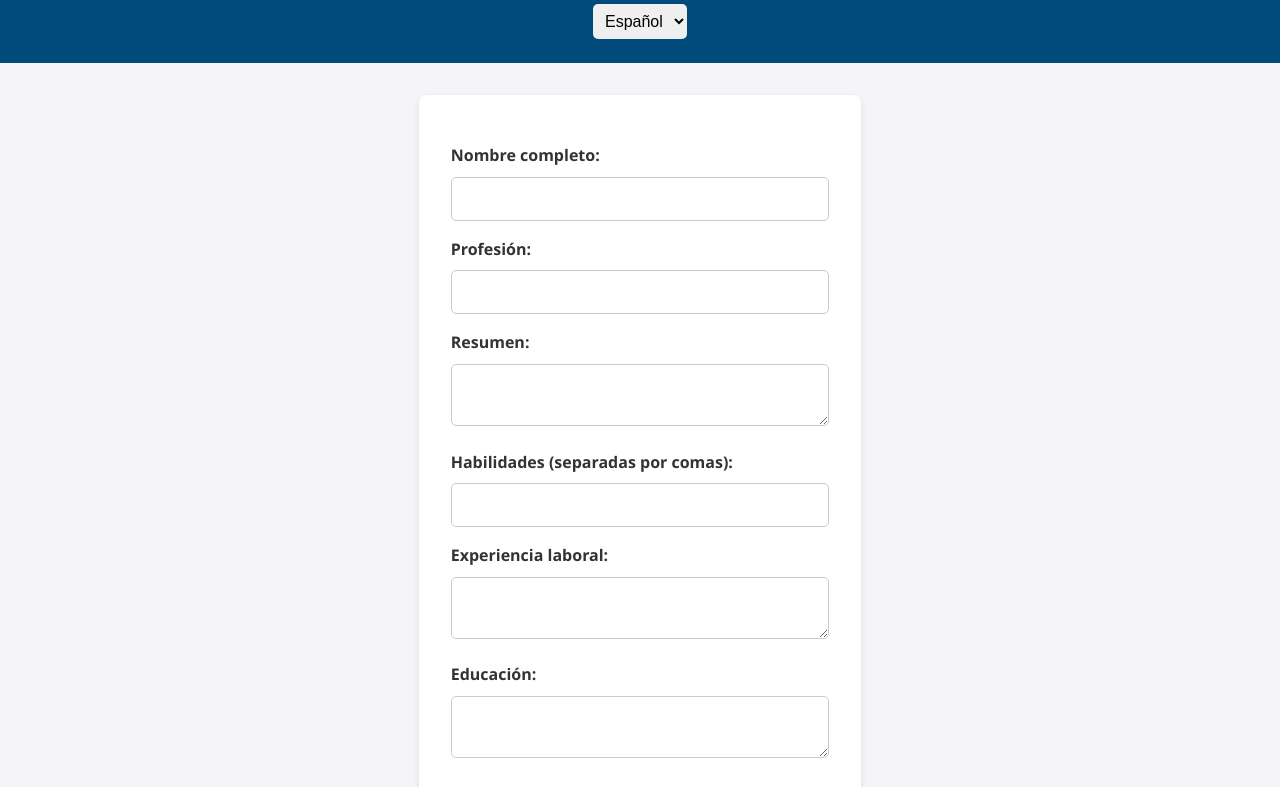
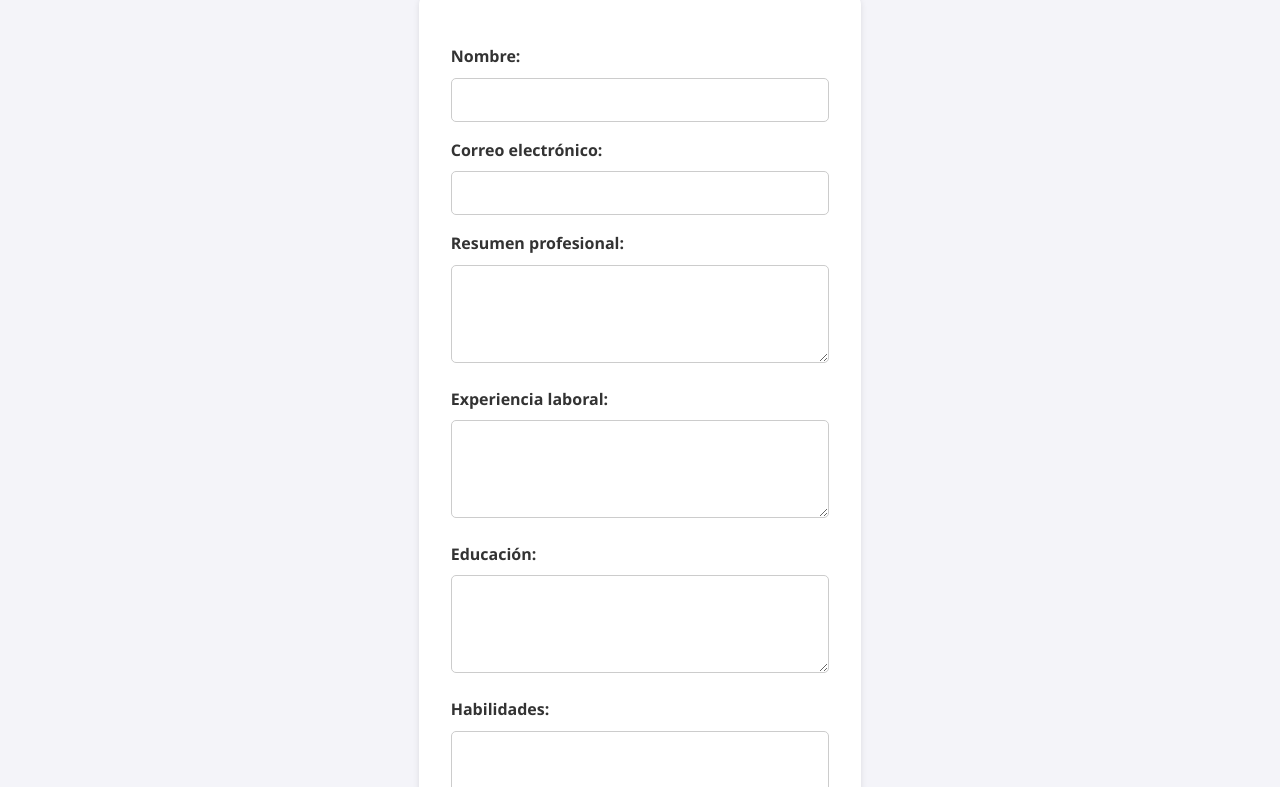
Before and after one commit to ElenaLGM7/ResumeBuilder, a plain HTML site: page index.html in a window 1280 px wide. Shown: the part 87-874 px from the top of the page. Drawn offline with Linux system fonts and the light colour scheme.

Commit message:
Update index.html

```diff
--- a/index.html
+++ b/index.html
@@ -3,51 +3,44 @@
 <head>
   <meta charset="UTF-8" />
   <meta name="viewport" content="width=device-width, initial-scale=1.0"/>
-  <title data-i18n="app_title">Generador de Currículum</title>
+  <title>ResumeBuilder SPA</title>
   <link rel="stylesheet" href="styles.css" />
 </head>
 <body>
-  <header>
-    <h1 data-i18n="app_title">Generador de Currículum</h1>
-    <select id="langSelect" aria-label="Seleccionar idioma">
-      <option value="es">Español</option>
-      <option value="en">English</option>
-      <option value="gl">Galego</option>
-    </select>
-  </header>
+  <main>
+    <h1 id="title">Generador de CV</h1>
+    <form id="cvForm">
+      <label for="name" id="labelName">Nombre:</label>
+      <input type="text" id="name" name="name" required />
 
-  <main>
-    <section>
-      <form id="resumeForm">
-        <label for="fullName" data-i18n="label_full_name">Nombre completo:</label>
-        <input type="text" id="fullName" name="fullName" required />
+      <label for="email" id="labelEmail">Correo electrónico:</label>
+      <input type="email" id="email" name="email" required />
 
-        <label for="profession" data-i18n="label_profession">Profesión:</label>
-        <input type="text" id="profession" name="profession" required />
+      <label for="summary" id="labelSummary">Resumen profesional:</label>
+      <textarea id="summary" name="summary" rows="4" required></textarea>
 
-        <label for="summary" data-i18n="label_summary">Resumen:</label>
-        <textarea id="summary" name="summary" required></textarea>
+      <label for="experience" id="labelExperience">Experiencia laboral:</label>
+      <textarea id="experience" name="experience" rows="4" required></textarea>
 
-        <label for="skills" data-i18n="label_skills">Habilidades (separadas por comas):</label>
-        <input type="text" id="skills" name="skills" required />
+      <label for="education" id="labelEducation">Educación:</label>
+      <textarea id="education" name="education" rows="4" required></textarea>
 
-        <label for="experience" data-i18n="label_experience">Experiencia laboral:</label>
-        <textarea id="experience" name="experience" required></textarea>
+      <label for="skills" id="labelSkills">Habilidades:</label>
+      <textarea id="skills" name="skills" rows="4" required></textarea>
 
-        <label for="education" data-i18n="label_education">Educación:</label>
-        <textarea id="education" name="education" required></textarea>
+      <button type="submit" id="generateBtn">Generar CV</button>
+    </form>
 
-        <button type="submit" data-i18n="button_generate">Generar CV</button>
-      </form>
+    <section id="cvSection" class="hidden">
+      <h2 id="cvTitle">Tu CV generado</h2>
+      <pre id="cvOutput"></pre>
+      <div class="buttons">
+        <button id="downloadTxtBtn" class="hidden">📄 Descargar CV (.txt)</button>
+      </div>
     </section>
-
-    <section id="cvOutput" class="hidden"></section>
   </main>
 
-  <footer>
-    <p>&copy; 2025 ResumeBuilder. <span data-i18n="footer_rights">Todos los derechos reservados.</span></p>
-  </footer>
-
-  <script type="module" src="main.js"></script>
+  <script type="module" src="./modules/lang.js"></script>
+  <script src="main.js"></script>
 </body>
 </html>
```
